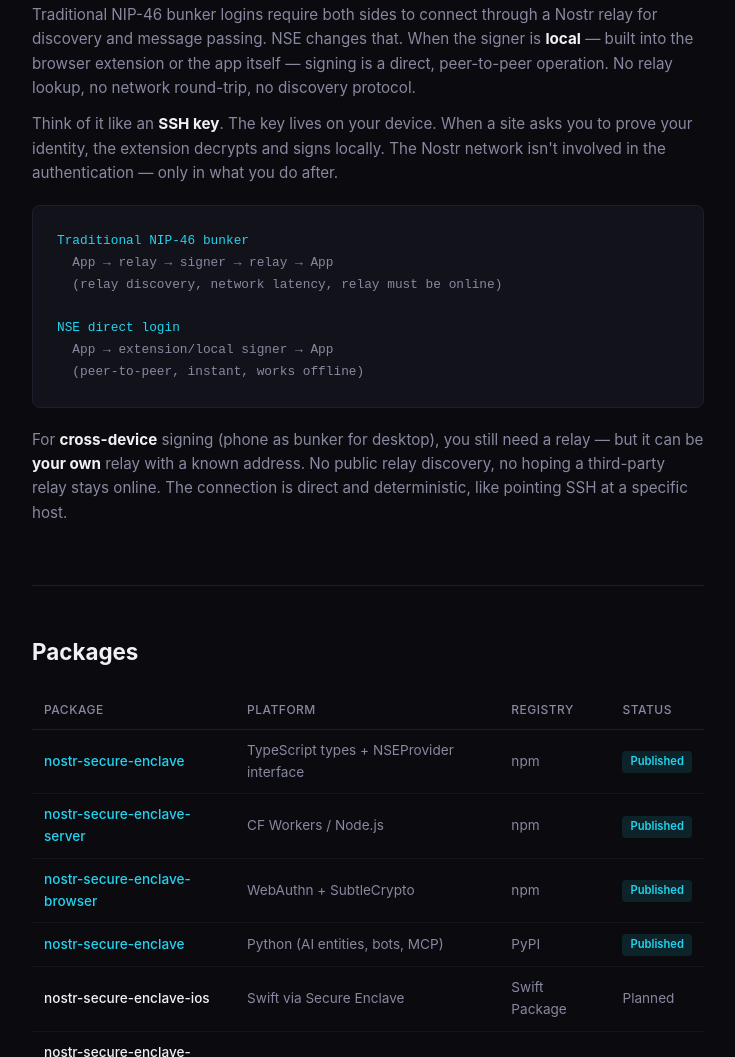
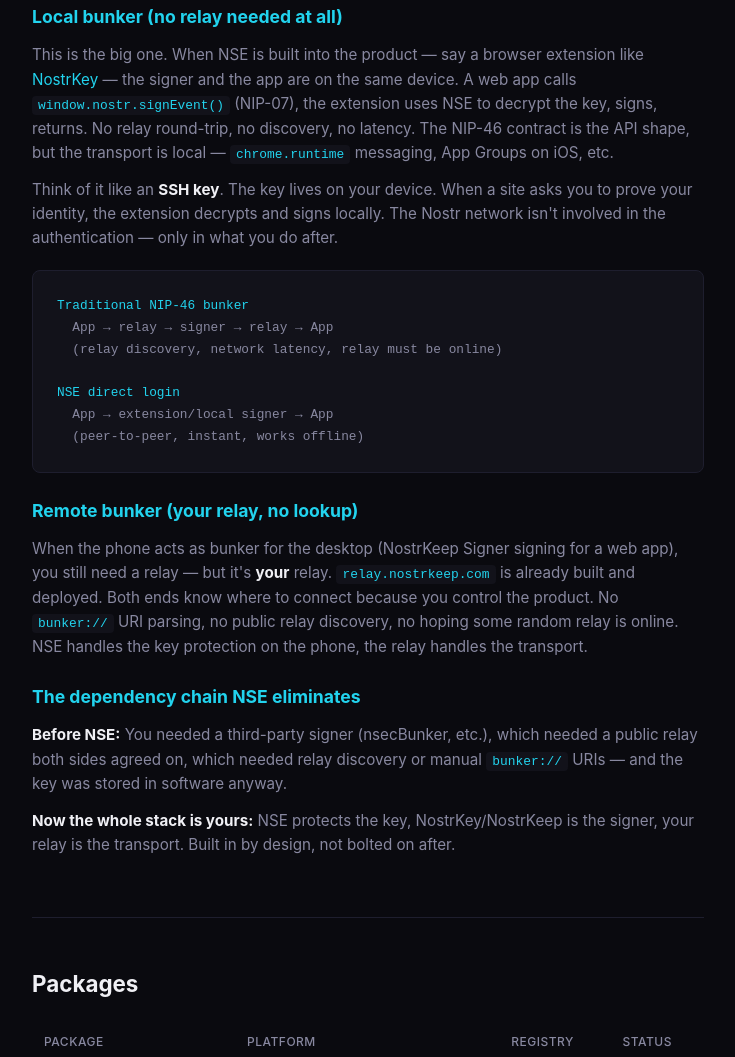
Before and after one commit to HumanjavaEnterprises/nse-dev.web.landingpage.src, a plain HTML site: page docs/index.html in a window 1280 px wide. Shown: the part 3997-5054 px from the top of the page, without its empty margins (272-1007 px from the left). Drawn offline with Linux system fonts and the light colour scheme.

Commit message:
docs: expand Direct Login section — local bunker, remote bunker, dependency chain
Full three-subsection breakdown on both landing page and README:
local bunker (peer-to-peer, no relay), remote bunker (your relay,
no discovery), and the dependency chain NSE eliminates.

```diff
--- a/docs/index.html
+++ b/docs/index.html
@@ -414,11 +414,14 @@
 
     <section class="section">
       <h2>Direct Login — No Relay Required</h2>
+
+      <h3 style="font-size: 1.1rem; margin-bottom: 12px; color: var(--cyan);">Local bunker (no relay needed at all)</h3>
       <p>
-        Traditional NIP-46 bunker logins require both sides to connect through a Nostr relay
-        for discovery and message passing. NSE changes that. When the signer is <strong>local</strong> —
-        built into the browser extension or the app itself — signing is a direct, peer-to-peer
-        operation. No relay lookup, no network round-trip, no discovery protocol.
+        This is the big one. When NSE is built into the product — say a browser extension like
+        <a href="https://nostrkey.com">NostrKey</a> — the signer and the app are on the same device.
+        A web app calls <code>window.nostr.signEvent()</code> (NIP-07), the extension uses NSE to decrypt
+        the key, signs, returns. No relay round-trip, no discovery, no latency. The NIP-46 contract is
+        the API shape, but the transport is local — <code>chrome.runtime</code> messaging, App Groups on iOS, etc.
       </p>
       <p>
         Think of it like an <strong>SSH key</strong>. The key lives on your device. When a site asks you to
@@ -434,11 +437,24 @@
   App → extension/local signer → App
   (peer-to-peer, instant, works offline)</div>
 
+      <h3 style="font-size: 1.1rem; margin: 24px 0 12px; color: var(--cyan);">Remote bunker (your relay, no lookup)</h3>
       <p>
-        For <strong>cross-device</strong> signing (phone as bunker for desktop), you still need a relay —
-        but it can be <strong>your own</strong> relay with a known address. No public relay discovery,
-        no hoping a third-party relay stays online. The connection is direct and deterministic,
-        like pointing SSH at a specific host.
+        When the phone acts as bunker for the desktop (NostrKeep Signer signing for a web app),
+        you still need a relay — but it's <strong>your</strong> relay. <code>relay.nostrkeep.com</code>
+        is already built and deployed. Both ends know where to connect because you control the product.
+        No <code>bunker://</code> URI parsing, no public relay discovery, no hoping some random relay is online.
+        NSE handles the key protection on the phone, the relay handles the transport.
+      </p>
+
+      <h3 style="font-size: 1.1rem; margin: 24px 0 12px; color: var(--cyan);">The dependency chain NSE eliminates</h3>
+      <p>
+        <strong>Before NSE:</strong> You needed a third-party signer (nsecBunker, etc.), which needed a
+        public relay both sides agreed on, which needed relay discovery or manual <code>bunker://</code> URIs —
+        and the key was stored in software anyway.
+      </p>
+      <p>
+        <strong>Now the whole stack is yours:</strong> NSE protects the key, NostrKey/NostrKeep is the signer,
+        your relay is the transport. Built in by design, not bolted on after.
       </p>
     </section>
 
```
Also changed, not shown: README.md.
